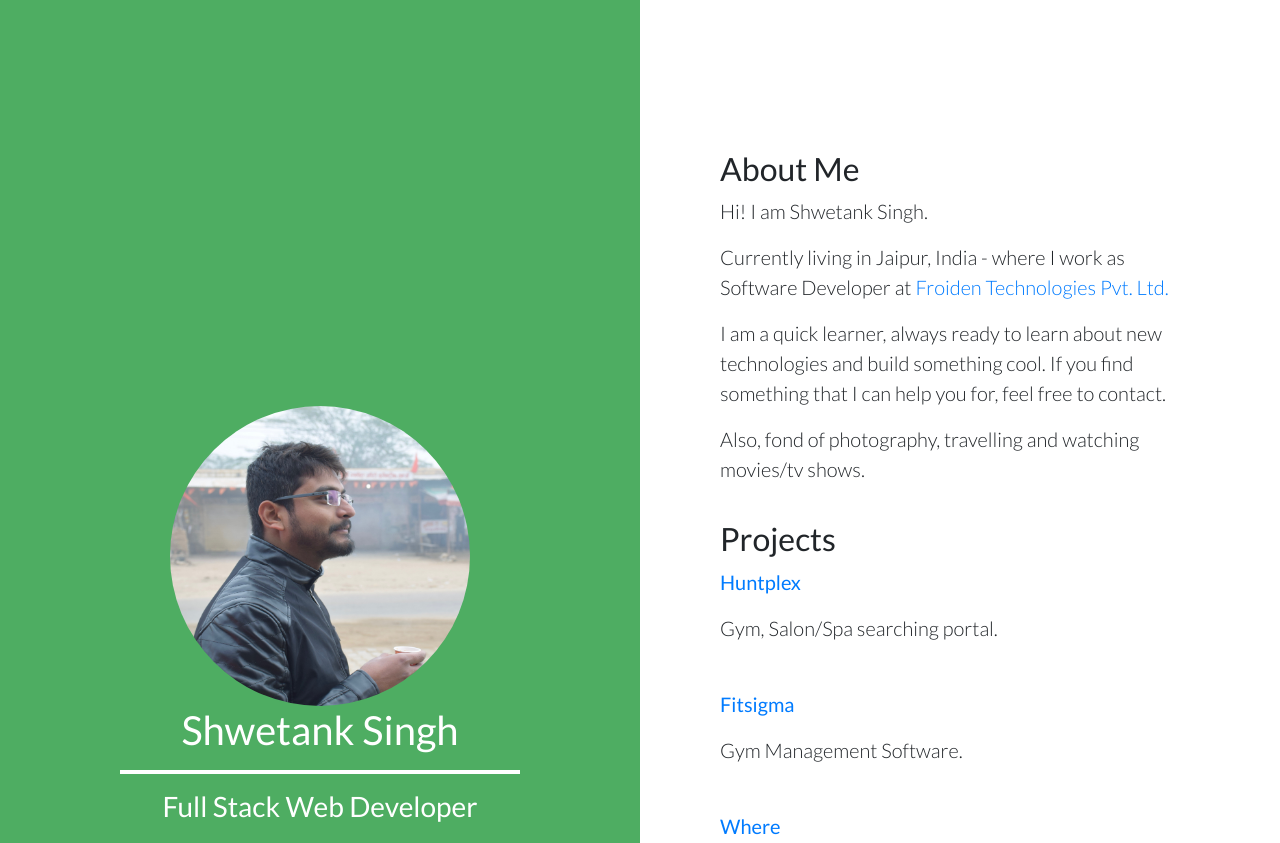
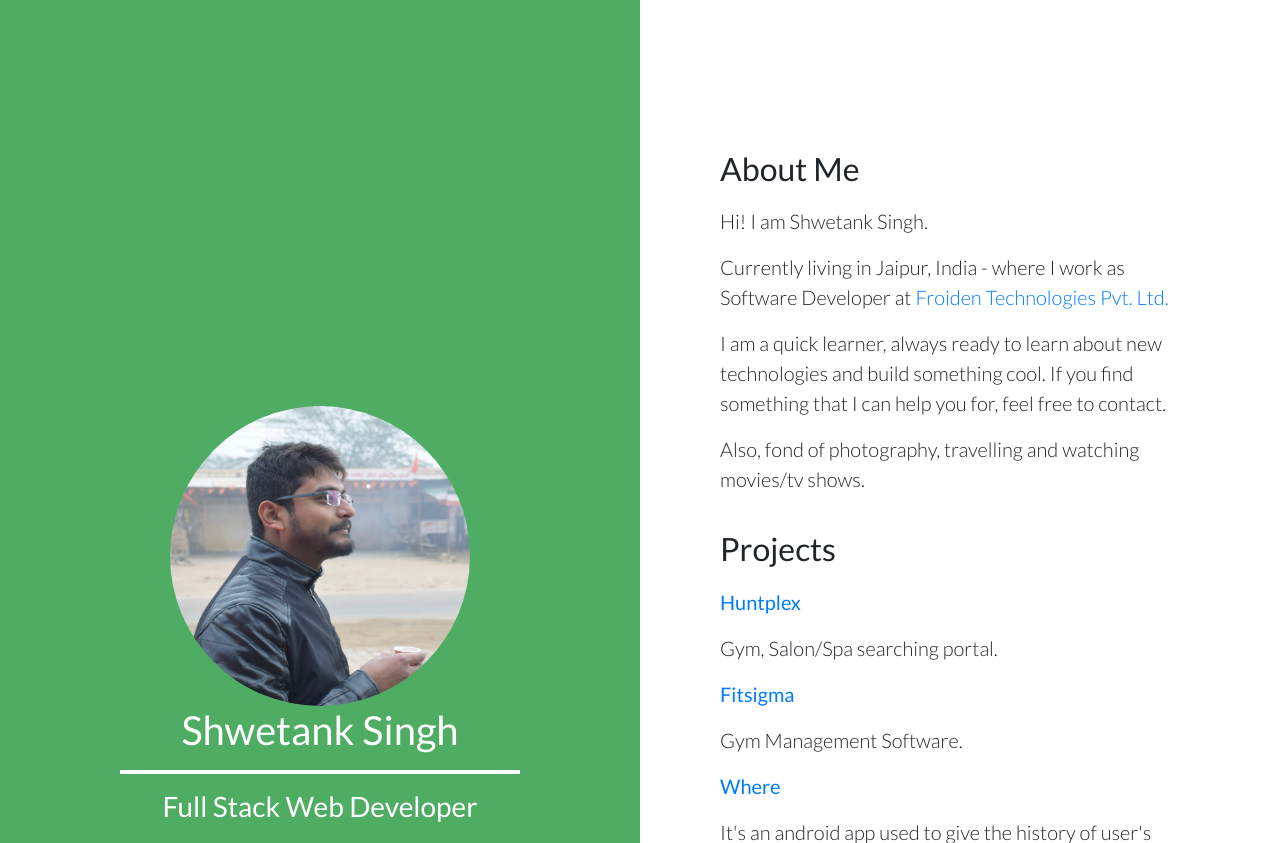
Before and after one commit to shwetank007/shwetank007.github.io, a PHP site: page /index.html in a window 1280 px wide. Shown: the top 843 px of the page. Run offline with PHP 8.4, Linux system fonts and the light colour scheme; some libraries are stand-ins or nearby versions.

Commit message:
Feat: Changes design

```diff
--- a/main.css
+++ b/main.css
@@ -61,3 +61,7 @@
     margin: 20px 50px 0px;
     font-size: 20px;
 }
+
+h2 {
+    margin-bottom: 18px;
+}
```
Also changed, not shown: index.html (+5 -5 lines).
